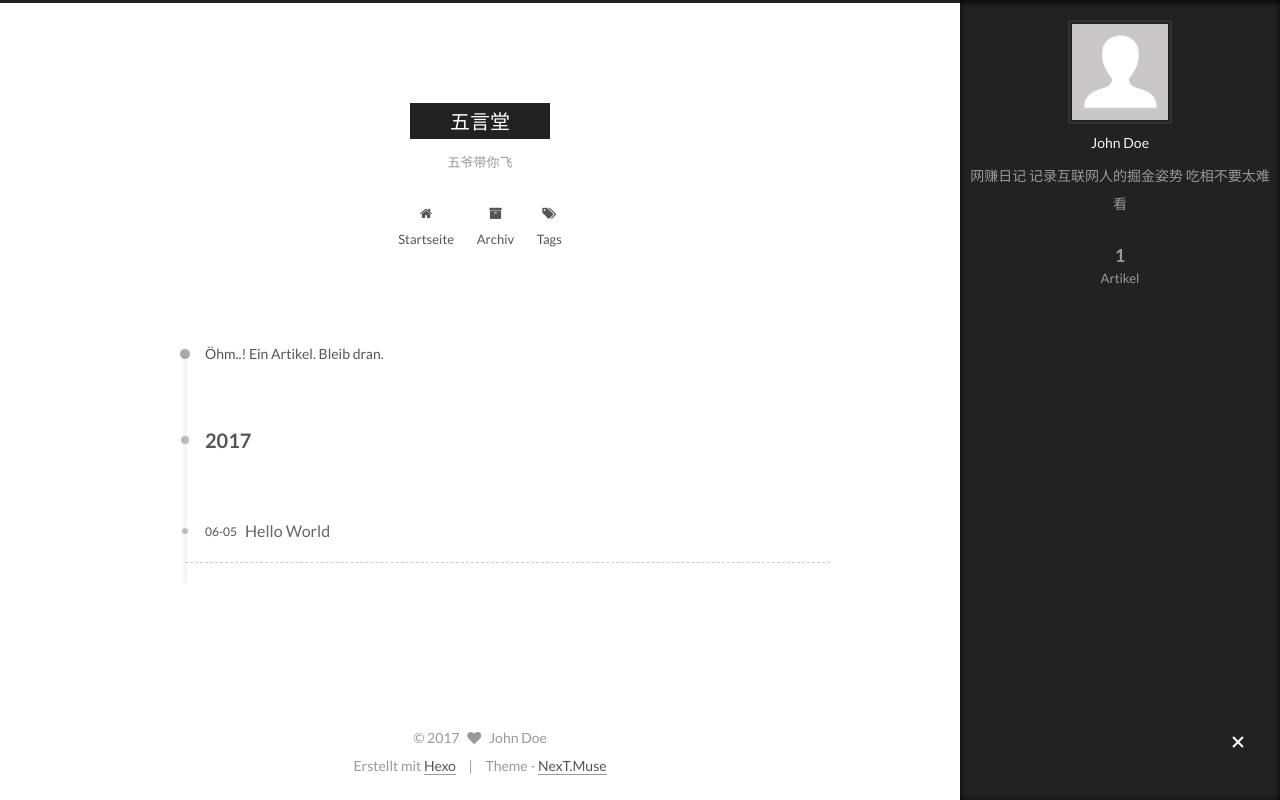
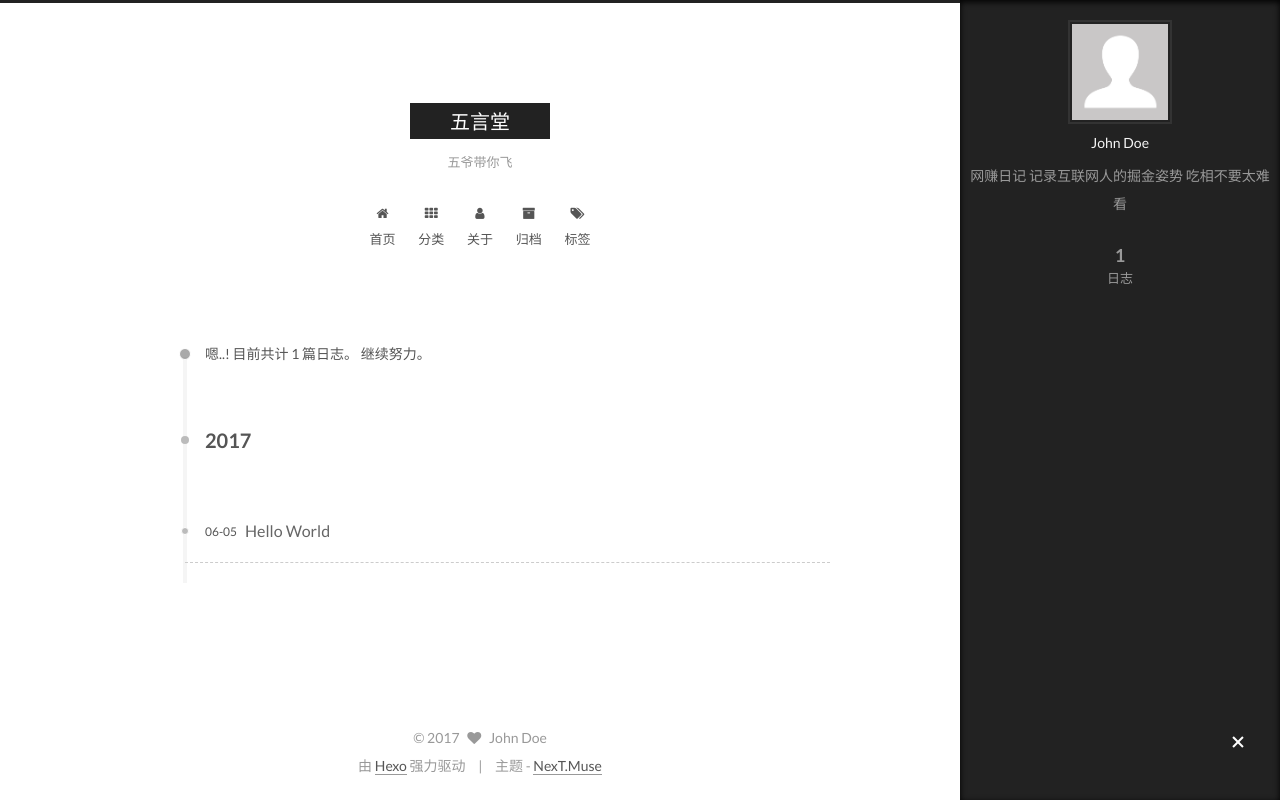
Before and after one commit to haomoheaven/haomoheaven.github.io, a plain HTML site: page archives/2017/06/index.html in a window 1280 px wide. Both pictures are taken after a click on the element 1238 px from the left and 743 px from the top of the page. Drawn offline with Linux system fonts and the light colour scheme.

Commit message:
Site updated: 2017-06-17 14:19:19

```diff
--- a/archives/2017/06/index.html
+++ b/archives/2017/06/index.html
@@ -5,7 +5,7 @@
 
 
 
-<html class="theme-next muse use-motion" lang="">
+<html class="theme-next muse use-motion" lang="zh-Hans">
 <head>
   <meta charset="UTF-8"/>
 <meta http-equiv="X-UA-Compatible" content="IE=edge" />
@@ -115,7 +115,7 @@
     motion: true,
     duoshuo: {
       userId: '0',
-      author: 'Author'
+      author: '博主'
     },
     algolia: {
       applicationID: '',
@@ -135,10 +135,10 @@
 
 
 
-  <title>Archiv | 五言堂</title>
+  <title>归档 | 五言堂</title>
 </head>
 
-<body itemscope itemtype="http://schema.org/WebPage" lang="">
+<body itemscope itemtype="http://schema.org/WebPage" lang="zh-Hans">
 
 
 
@@ -202,7 +202,27 @@
 
               <i class="menu-item-icon fa fa-fw fa-home"></i> <br />
 
-            Startseite
+            首页
+          </a>
+        </li>
+
+
+        <li class="menu-item menu-item-categories">
+          <a href="/categories" rel="section">
+
+              <i class="menu-item-icon fa fa-fw fa-th"></i> <br />
+
+            分类
+          </a>
+        </li>
+
+
+        <li class="menu-item menu-item-about">
+          <a href="/about" rel="section">
+
+              <i class="menu-item-icon fa fa-fw fa-user"></i> <br />
+
+            关于
           </a>
         </li>
 
@@ -212,7 +232,7 @@
 
               <i class="menu-item-icon fa fa-fw fa-archive"></i> <br />
 
-            Archiv
+            归档
           </a>
         </li>
 
@@ -222,7 +242,7 @@
 
               <i class="menu-item-icon fa fa-fw fa-tags"></i> <br />
 
-            Tags
+            标签
           </a>
         </li>
 
@@ -254,7 +274,7 @@
 
 
 
-      Öhm..! Ein Artikel. Bleib dran.
+      嗯..! 目前共计 1 篇日志。 继续努力。
     </span>
 
 
@@ -348,7 +368,7 @@
             <div class="site-state-item site-state-posts">
               <a href="/archives">
                 <span class="site-state-item-count">1</span>
-                <span class="site-state-item-name">Artikel</span>
+                <span class="site-state-item-name">日志</span>
               </a>
             </div>
 
@@ -402,11 +422,11 @@
 
 
 <div class="powered-by">
-  Erstellt mit  <a class="theme-link" href="https://hexo.io">Hexo</a>
+  由 <a class="theme-link" href="https://hexo.io">Hexo</a> 强力驱动
 </div>
 
 <div class="theme-info">
-  Theme -
+  主题 -
   <a class="theme-link" href="https://github.com/iissnan/hexo-theme-next">
     NexT.Muse
   </a>
```
Also changed, not shown: 2017/06/05/hello-world/index.html (+33 -13 lines), archives/2017/index.html (+31 -11 lines), archives/index.html (+31 -11 lines), index.html (+31 -11 lines).
